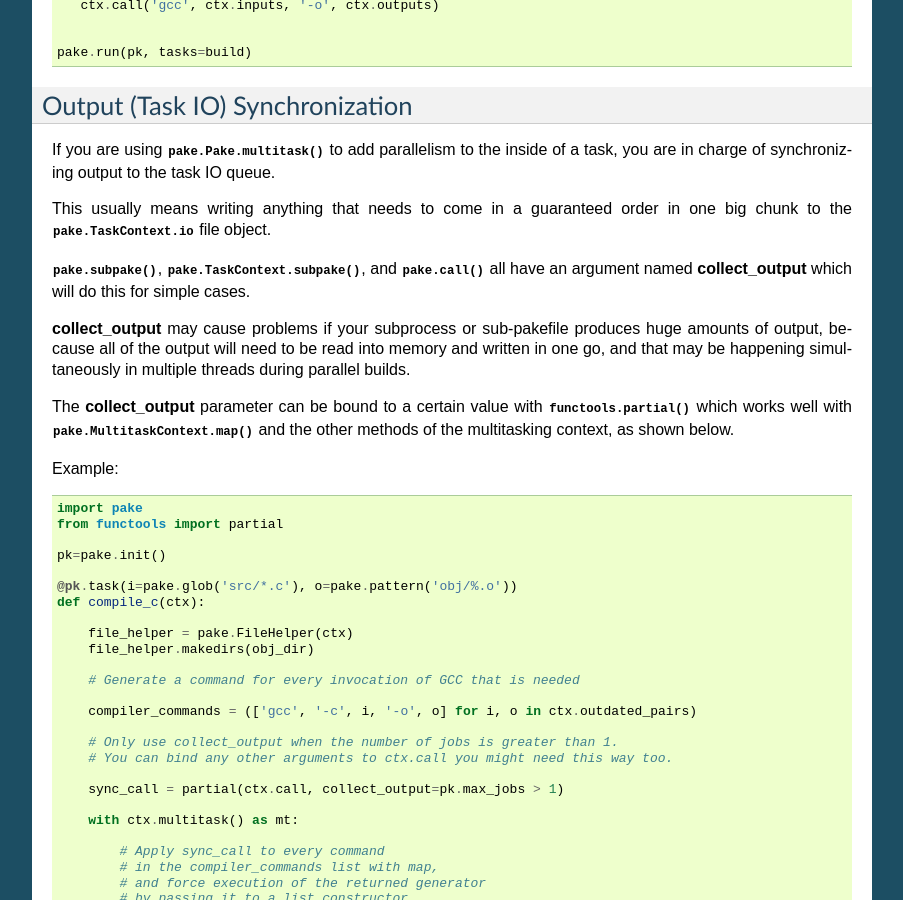
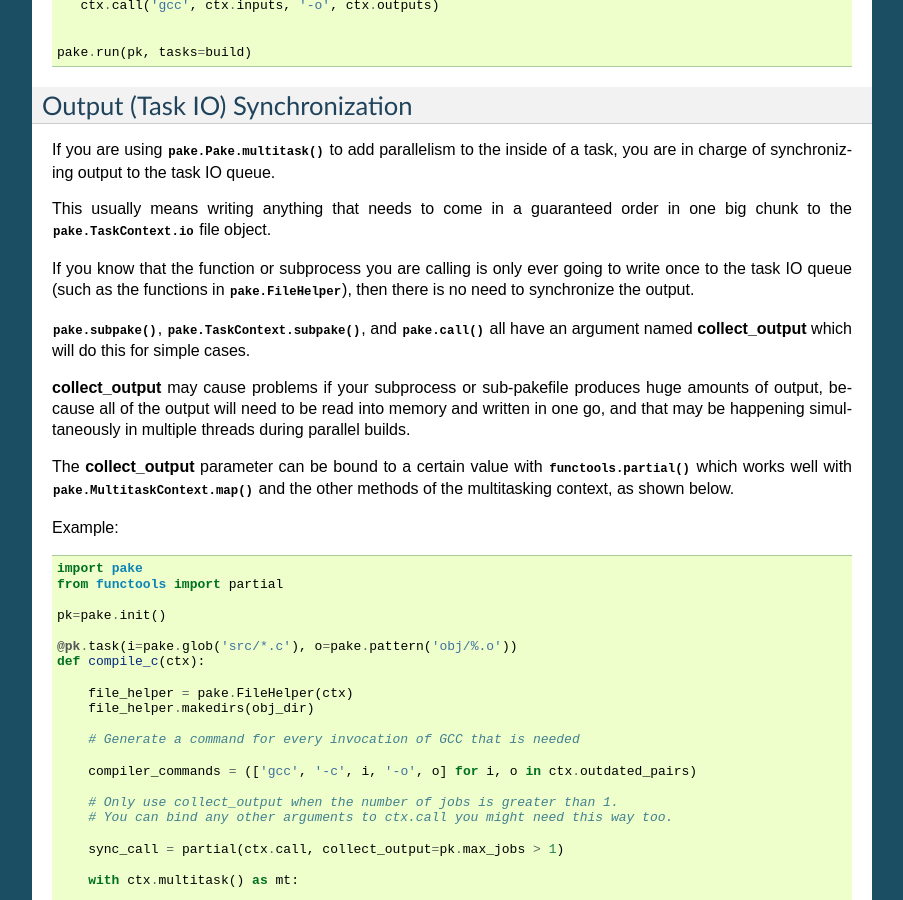
Before and after one commit to Teriks/pake, a Sphinx documentation site: the page built from docs/source/multitasking.rst, in a window 1280 px wide and 900 px high, scrolled down 811 px. Shown: the whole window, without its empty margins (198-1101 px from the left). Built offline with Sphinx 7.4.7, drawn with Linux system fonts in a browser that asks for light colours.

Commit message:
Add note to multitasking.rst about single io writes being safe

```diff
--- a/docs/source/multitasking.rst
+++ b/docs/source/multitasking.rst
@@ -64,6 +64,10 @@ task IO queue.
 This usually means writing anything that needs to come in a guaranteed order
 in one big chunk to the :py:attr:`pake.TaskContext.io` file object.
 
+If you know that the function or subprocess you are calling is only ever going to write
+once to the task IO queue (such as the functions in :py:class:`pake.FileHelper`),
+then there is no need to synchronize the output.
+
 :py:meth:`pake.subpake`, :py:meth:`pake.TaskContext.subpake`, and :py:meth:`pake.call`
 all have an argument named **collect_output** which will do this for simple cases.
 
```
